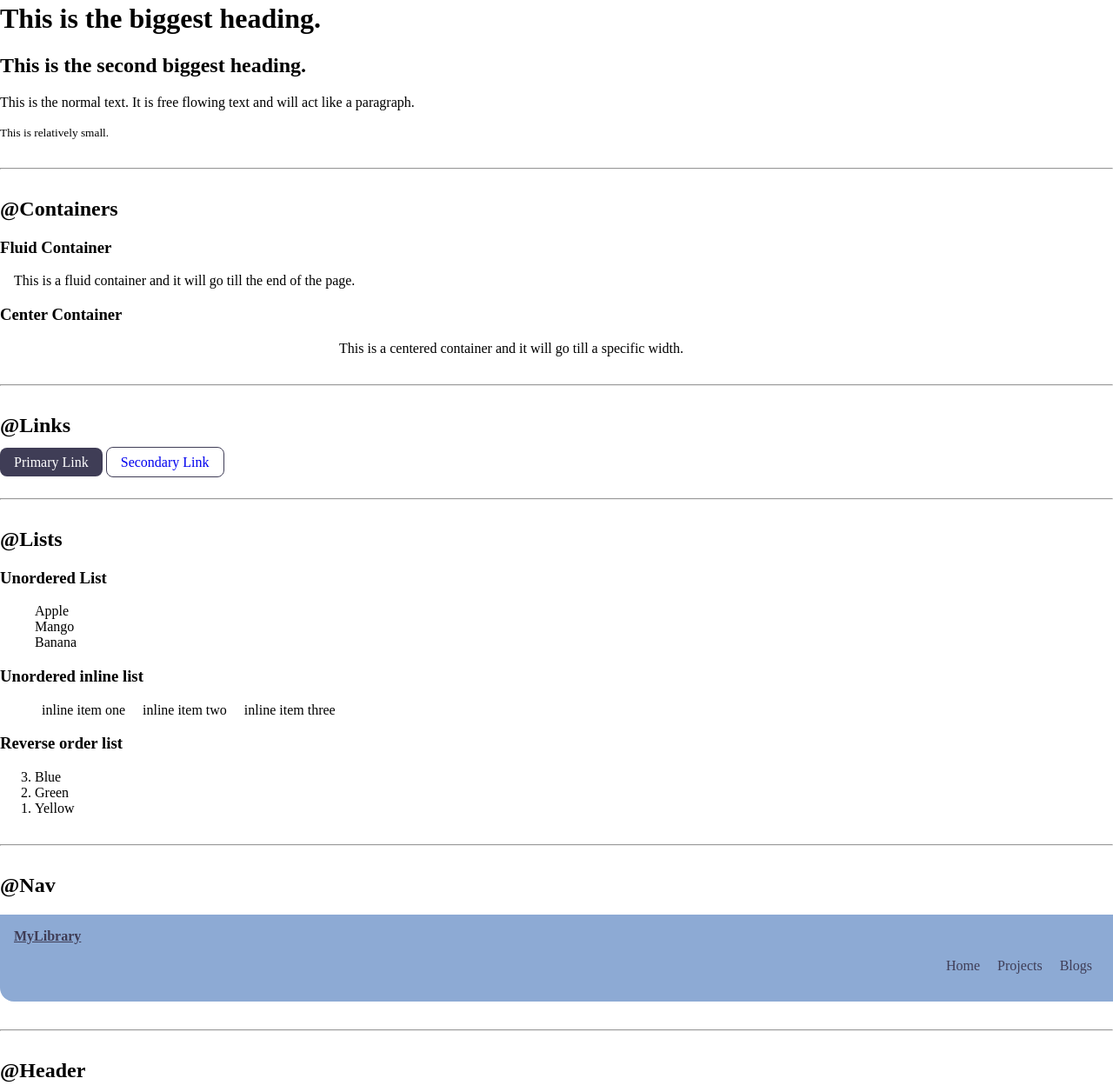
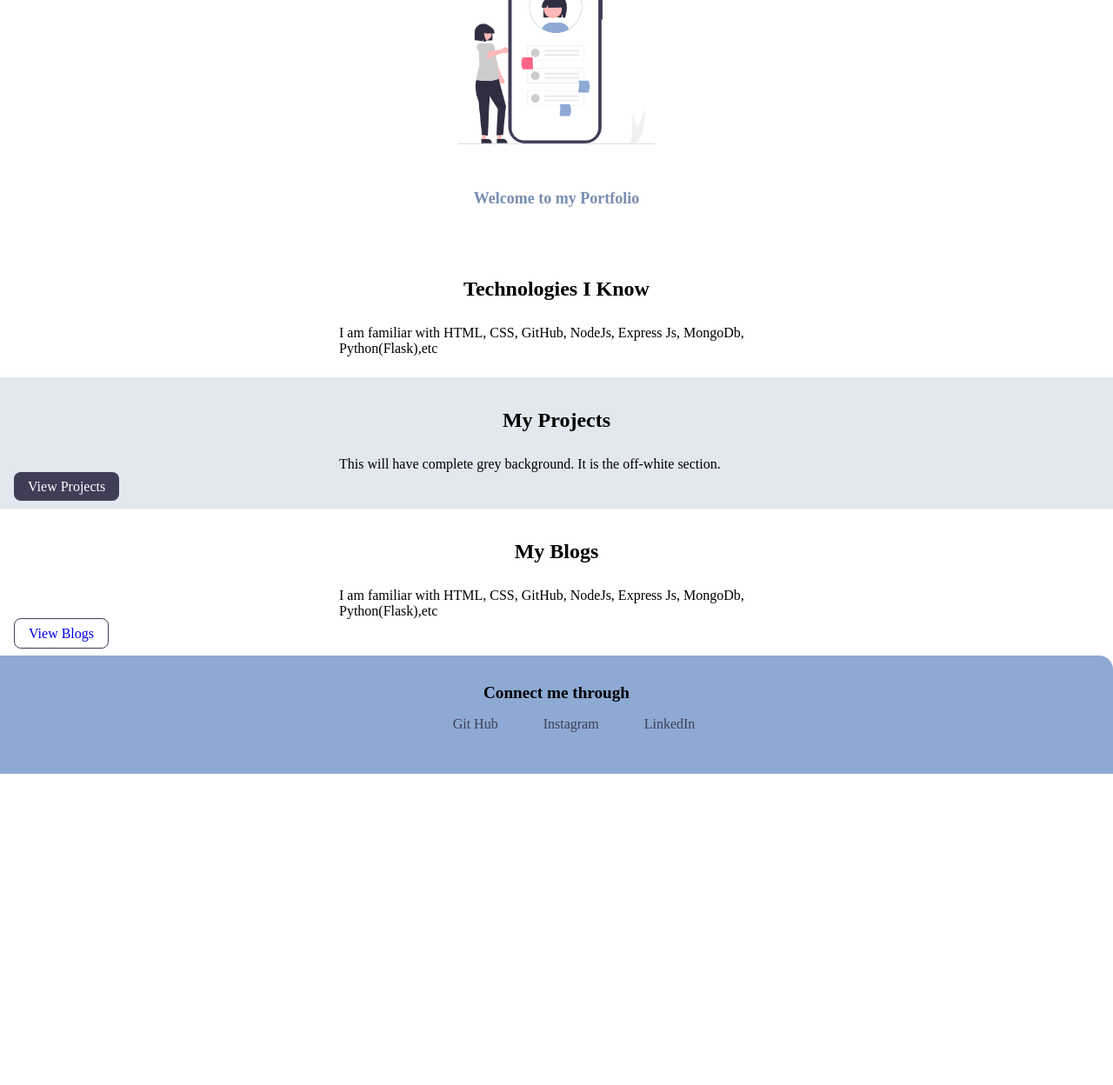
Before and after one commit to VaishnaviB03/Level0-exercise3, a plain HTML site: page index.html in a window 1280 px wide. Shown: the part 209-1457 px from the top of the page at 87% size. After the commit the page ends 1099 px from the top, so only its background shows below. Drawn offline with Linux system fonts and the light colour scheme; a web font is replaced by a local one.

Commit message:
portfolio front page

```diff
--- a/index.html
+++ b/index.html
@@ -4,63 +4,11 @@
     <meta charset="UTF-8">
     <meta http-equiv="X-UA-Compatible" content="IE=edge">
     <meta name="viewport" content="width=device-width, initial-scale=1.0">
-    <title>Component Library</title>
+    <title>Portfolio</title>
     <link rel="stylesheet" href="style.css ">
+
 </head>
 <body>
-    <h1 >Vaishnavi's Component Library</h1>
-    <p>I am Vaishnavi. I am making level zero projects. i'm making a component library for myself.</p>
-
-    <hr>
-
-    <h2>@Typography</h2>
-    <h1>This is the biggest heading.</h1>
-    <h2>This is the second biggest heading.</h2>
-    <p>This is the normal text. It is free flowing text and will act like a paragraph. </p>
-    <small>This is relatively small.</small>
-
-    <hr>
-
-    <h2>@Containers</h2>
-    <h3>Fluid Container</h3>
-    <div class="container ">This is a fluid container and it will go till the end of the page.</div>
-
-    <h3>Center Container</h3>
-    <div class="container container-centre">This is a centered container and it will go till a specific width.</div>
-
-    <hr>
-
-    <h2>@Links</h2>
-    <a href="/" class="link primary-link">Primary Link</a>
-    <a href="/" class="link secondary-link">Secondary Link</a>
-
-    <hr>
-
-    <h2>@Lists</h2>
-    <h3>Unordered List</h3>
-    <ul class="non-bullet">
-        <li>Apple</li>
-        <li>Mango</li>
-        <li>Banana</li>
-    </ul>
-
-    <h3 >Unordered inline list</h3>
-    <ul class="non-bullet">
-        <li class="inline">inline item one</li>
-        <li class="inline">inline item two</li>
-        <li class="inline">inline item three</li>
-    </ul>
-
-    <h3>Reverse order list</h3>
-    <ol reversed>
-        <li>Blue</li>
-        <li>Green</li>
-        <li>Yellow</li>
-    </ol>
-
-    <hr>
-
-    <h2>@Nav</h2>
     <nav class="navigation container">
         <div class="lib text">MyLibrary</div>
         <ul class="non-bullet nav-items">
@@ -75,38 +23,31 @@
             </li>
         </ul>
     </nav>
-
-    <hr>
-
-    <h2>@Header</h2>
     <header class="header">
         <img class="header-image"src="./images/img.png" >
-        <h1 class="header-heading">It is an image</h1>
+        <h1 class="header-heading">Welcome to my Portfolio</h1>
     </header>
-
-    <hr>
-
-    <h2>@Sections</h2>
     <section class="section">
-        <h1>White Section</h3>
-        <p class="container-centre">This will have complete white background.it is the white section</p>
+        <h1>Technologies I Know</h3>
+        <p class="container-centre">I am familiar with HTML, CSS, GitHub, NodeJs, Express Js, MongoDb, Python(Flask),etc</p>
     </section>
     <section class="section ow">
-        <h1>Off White section</h3>
+        <h1>My Projects</h3>
         <p class="container-centre">This will have complete grey background. It is the off-white section.</p>
+        <a href="/" class="link primary-link">View Projects </a>
     </section>
-
-    <hr>
-
-    <h2>@Footer</h2>
+    <section class="section">
+        <h1>My Blogs</h3>
+        <p class="container-centre">I am familiar with HTML, CSS, GitHub, NodeJs, Express Js, MongoDb, Python(Flask),etc </p>
+        <a href="/" class="link secondary-link">View Blogs </a>
+    </section>
     <footer class="footer" >
-        <div class="footer-heading">Small headings/content inside footer</div>
+        <div class="footer-heading">Connect me through</div>
         <ul class="non-bullet">
-            <li class="inline"><a class="link" href="/" >one</a></li>
-            <li class="inline"><a class="link" href="/" >two</a></li>
-            <li class="inline"><a class="link" href="/" >three</a></li>
+            <li class="inline"><a class="link" href="/" >Git Hub</a></li>
+            <li class="inline"><a class="link" href="/" >Instagram</a></li>
+            <li class="inline"><a class="link" href="/" >LinkedIn</a></li>
         </ul>
     </footer>
-
 </body>
 </html>
--- a/style.css
+++ b/style.css
@@ -21,6 +21,7 @@ hr{
 }
 
 .container-centre{
+    padding: 0.5rem;
     max-width: 500px;
     margin: auto;
 }
@@ -28,8 +29,10 @@ hr{
 /* Links */
 
 .link{
+    box-sizing: border-box;
     text-decoration: none;
     padding: 0.5rem 1rem;
+    margin-top: 1rem;
 }
 
 
@@ -122,6 +125,11 @@ header .header-heading{
     border-top-right-radius:1rem ;
 }
 
+.footer-heading{
+    font-size: larger;
+    font-weight: bold;
+}
+
 .footer .link{
     color:  #3F3D56;
 
```
Also changed, not shown: lib/demoPortfolio.html (added, +112 -0 lines).
